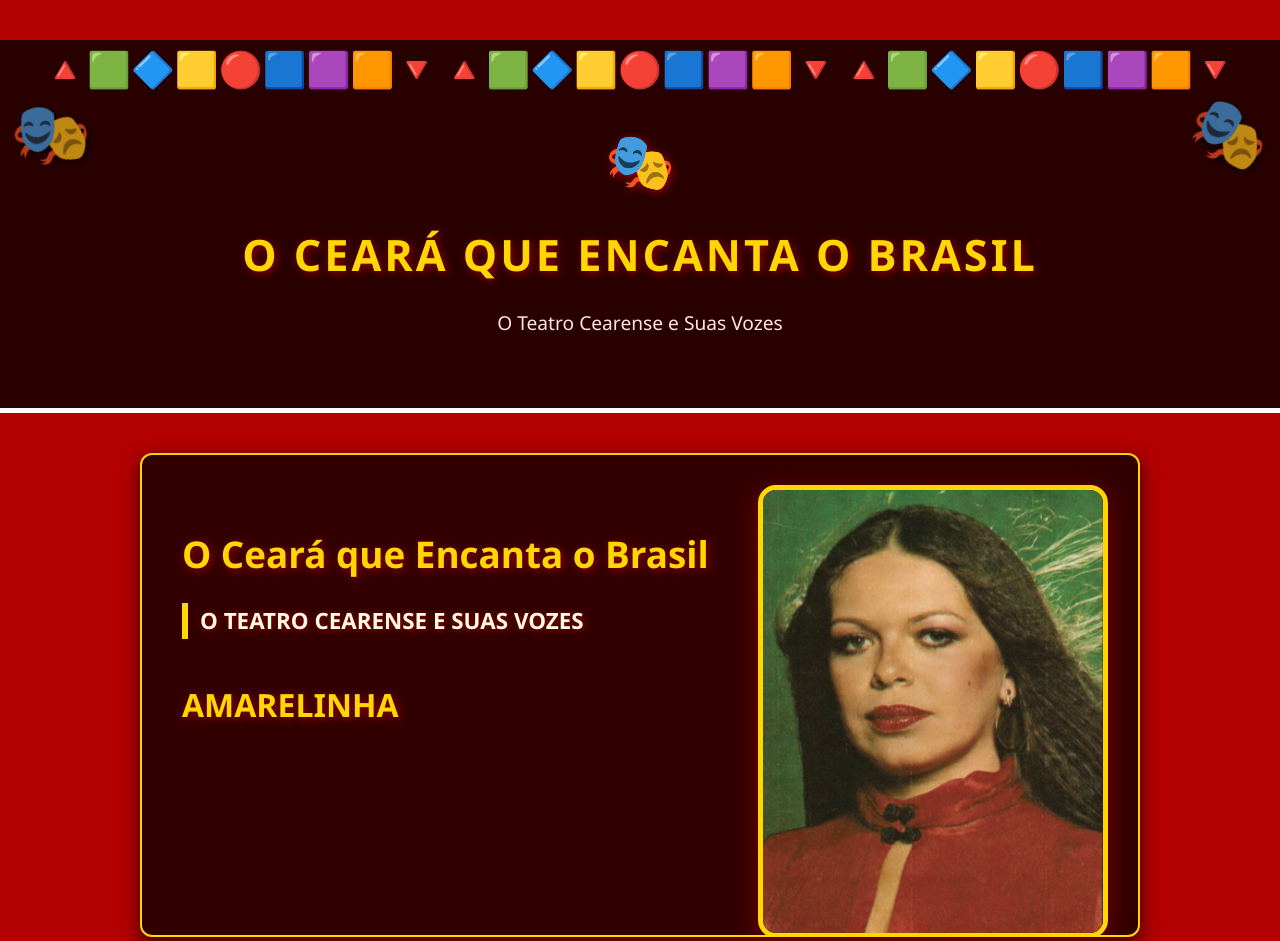
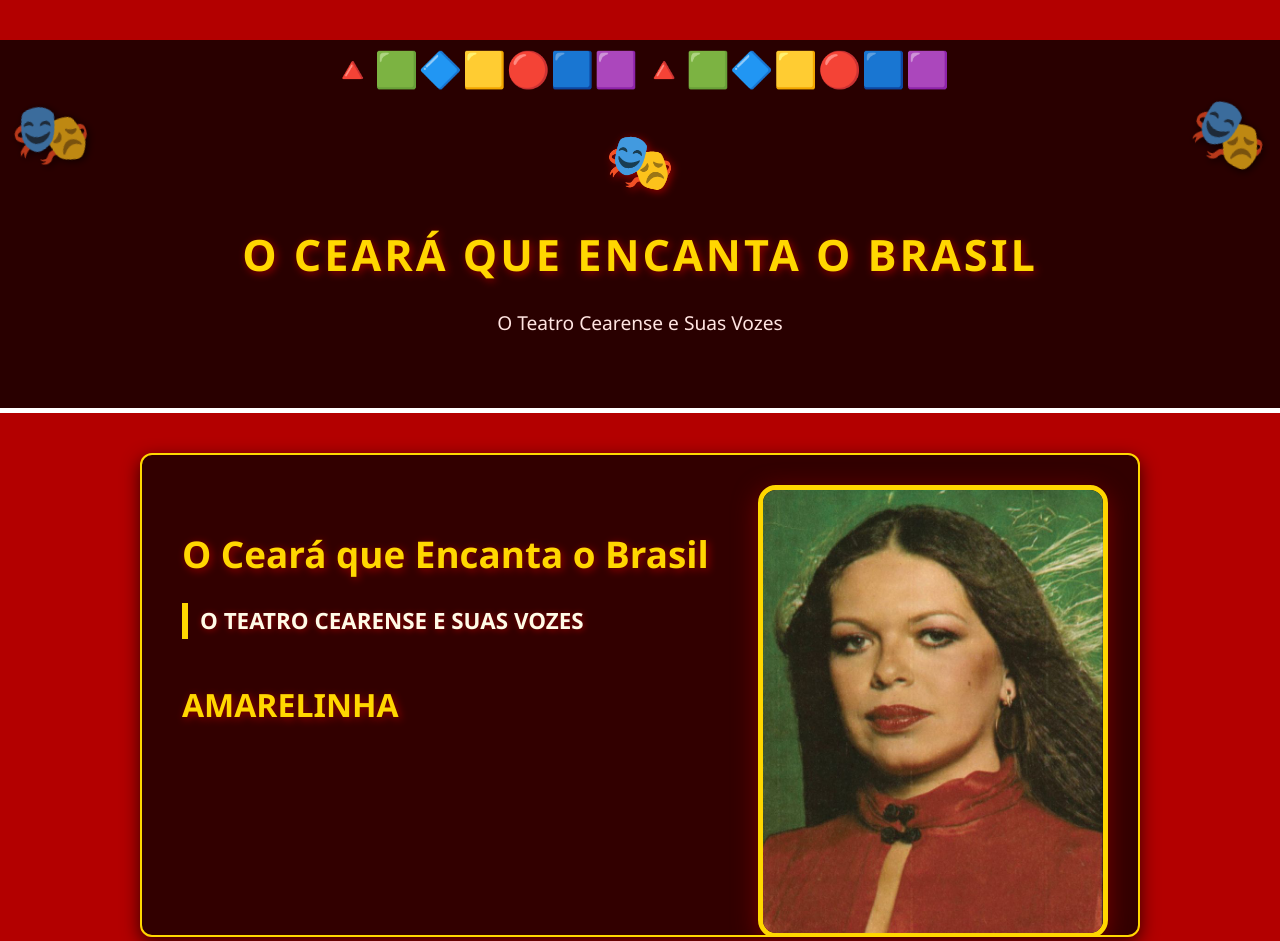
Before and after one commit to PeVictor157/terceiro-ano-H, a plain HTML site: page index.html in a window 1280 px wide. Shown: the top 941 px of the page. Drawn offline with Linux system fonts and the light colour scheme; files that its build step writes are made by us from their sources.

Commit message:
Add files via upload

```diff
--- a/index.html
+++ b/index.html
@@ -417,9 +417,9 @@
 </head>
 <body>
   <div class="bandeirinhas">
-    <span>🔺🟩🔷🟨🔴🟦🟪🟧🔻</span>
-    <span>🔺🟩🔷🟨🔴🟦🟪🟧🔻</span>
-    <span>🔺🟩🔷🟨🔴🟦🟪🟧🔻</span>
+    <span>🔺🟩🔷🟨🔴🟦🟪</span>
+    <span>🔺🟩🔷🟨🔴🟦🟪</span>
+
   </div>
   <span class="mascara-esq">🎭</span>
   <span class="mascara-dir">🎭</span>
```
